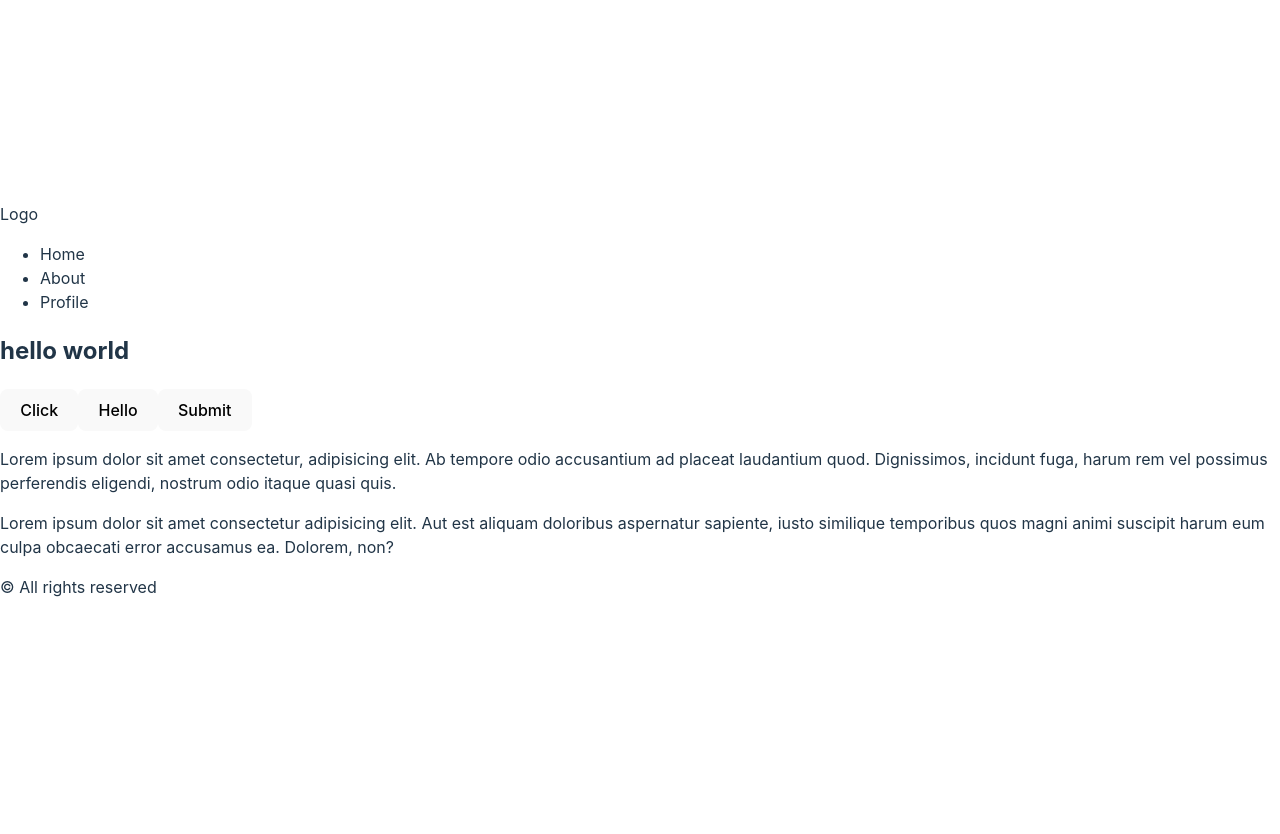
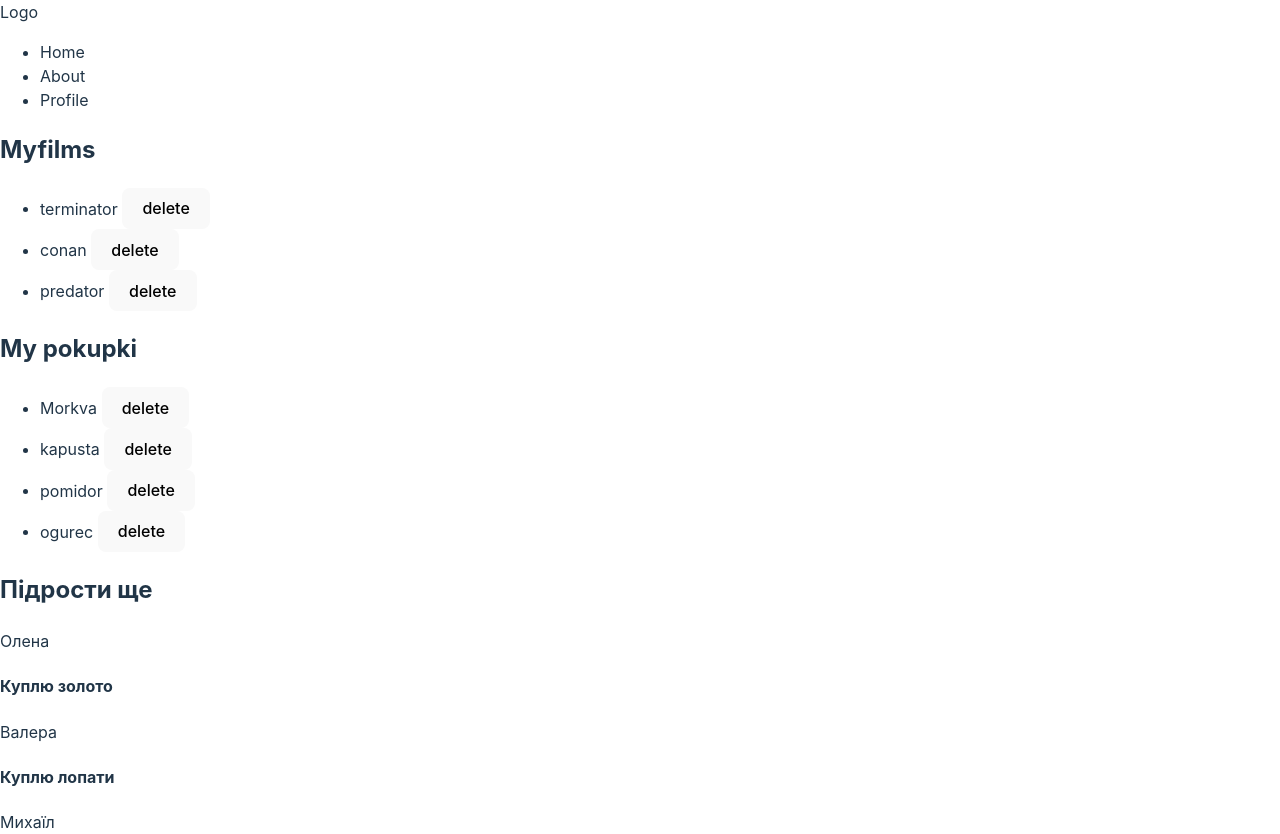
Before and after one commit to svbiz4u/react-test, a React (Vite) app: page / in a window 1280 px wide. Before the commit the page ends 800 px from the top, so only its background shows below. Built offline with nearby package versions, Linux system fonts and the light colour scheme.

Commit message:
com-021124-1915

```diff
--- a/src/components/App.jsx
+++ b/src/components/App.jsx
@@ -1,16 +1,62 @@
-import Footer from "./Footer/Footer"
 import Header from "./Header/Header"
-import Section from "./Section/Section"
+import List from "./List/List"
+import Message from "./Message/Message"
 
 
 
 
 const App = () => {
+const isOnline = false
+const age = 16
+const filmsData =  [
+{id: '1',
+  title: 'terminator'
+},
+
+{ id: '2',
+  title: 'conan'
+},
+
+{ id: '3',
+  title: 'predator'
+}
+]
+
+const productsData =  [
+  {id: '1',
+    title: 'Morkva'
+  },
+
+  { id: '2',
+    title: 'kapusta'
+  },
+
+  { id: '3',
+    title: 'pomidor'
+  },
+
+  { id: '4',
+    title: 'ogurec'
+  }
+  ]
+
+
   return (
 <div>
  <Header />
- <Section />
- <Footer />
+<List title = 'Myfilms' data = {filmsData}/>
+
+<List title = 'My pokupki 'data = {productsData}/>
+
+{isOnline && <h1>welcome back</h1>}
+{age > 18 ? <h2>тобі вже можна в Макдональдс</h2> : <h2>Підрости ще</h2>}
+
+  <Message text='' author='Олена' />
+  <Message text='Куплю золото' author='Валера' />
+  <Message text='Куплю лопати' author='Михаїл' />
+
+
+
 </div>
   )
 }
--- a/src/components/Footer/Footer.jsx
+++ b/src/components/Footer/Footer.jsx
@@ -1,7 +1,7 @@
-const Footer = () => {
-    return (<footer>
-      <span>&copy; All rights reserved</span>
-    </footer>)
-  }
+// const Footer = () => {
+//     return (<footer>
+//       <span>&copy; All rights reserved</span>
+//     </footer>)
+//   }
 
-  export default Footer
+//   export default Footer
--- /dev/null
+++ b/src/components/List/List.jsx
@@ -0,0 +1,14 @@
+const List  = ({data, title}) => {
+   return (
+    <div>
+        <h2>{title}</h2>
+         <ul>
+            {data.map(item =>
+            ( <li key={item.id}>{item.title} <button>delete</button></li>))}
+        </ul>
+
+    </div>
+   )
+}
+
+export default List
--- /dev/null
+++ b/src/components/Message/Message.jsx
@@ -0,0 +1,10 @@
+const Message = ({ author = 'default author', text = 'default advertisment'}) =>  {
+return (
+    <div>
+        <h4>{text}</h4>
+        <span>{author}</span>
+    </div>
+)
+}
+
+export default Message
--- a/src/components/Section/Section.jsx
+++ b/src/components/Section/Section.jsx
@@ -1,16 +1,16 @@
-const Section = () => {
-    return (
-      <section>
-      <h2>hello world</h2>
-      <button>Click</button>
-      <button>Hello</button>
-      <button>Submit</button>
-      <p>Lorem ipsum dolor sit amet consectetur, adipisicing elit. Ab tempore odio accusantium ad placeat laudantium quod. Dignissimos, incidunt fuga, harum rem vel possimus perferendis eligendi, nostrum odio itaque quasi quis.
-      </p>
+// const Section = () => {
+//     return (
+//       <section>
+//       <h2>hello world</h2>
+//       <button>Click</button>
+//       <button>Hello</button>
+//       <button>Submit</button>
+//       <p>Lorem ipsum dolor sit amet consectetur, adipisicing elit. Ab tempore odio accusantium ad placeat laudantium quod. Dignissimos, incidunt fuga, harum rem vel possimus perferendis eligendi, nostrum odio itaque quasi quis.
+//       </p>
 
-      <p>Lorem ipsum dolor sit amet consectetur adipisicing elit. Aut est aliquam doloribus aspernatur sapiente, iusto similique temporibus quos magni animi suscipit harum eum culpa obcaecati error accusamus ea. Dolorem, non?</p>
-    </section>
-    )
-  }
+//       <p>Lorem ipsum dolor sit amet consectetur adipisicing elit. Aut est aliquam doloribus aspernatur sapiente, iusto similique temporibus quos magni animi suscipit harum eum culpa obcaecati error accusamus ea. Dolorem, non?</p>
+//     </section>
+//     )
+//   }
 
-  export default Section
+//   export default Section
```
